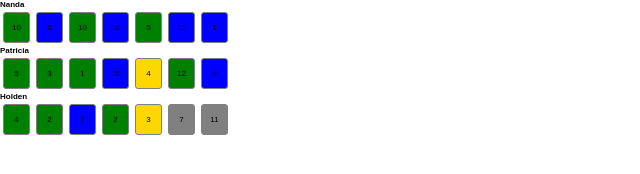
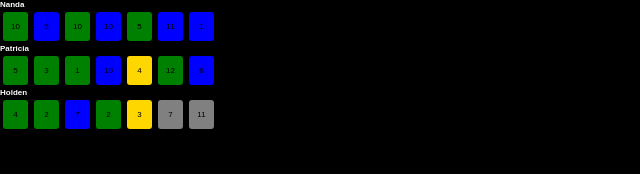
Before and after one commit to balaclark/Stacked, a plain HTML site: page cc.html in a window 1280 px wide. Shown: the whole page, without its empty margins (0-640 px from the left). Drawn offline with Linux system fonts and the light colour scheme.

Commit message:
super shoddy game rendering

```diff
--- a/cc.html
+++ b/cc.html
@@ -17,8 +17,8 @@
 <script src="js/cc.js"></script>
 
 <script id="card" type="text/html">
-<div class="{{ type.toLowerCase }} card {{ suite }} num-{{ number }} {{ number }}-{{ suite }}">
-	{{ number }}
+<div class="{{ type.toLowerCase }} card {{ suit }} num-{{ value }} {{ value }}-{{ suit }}">
+	{{ value }}
 </div>
 </script>
 
@@ -29,9 +29,15 @@
 </script>
 
 <script>
+
+var game;
+
 $(function () {
 
-	var game = new Stacked.View.Game ({
+	game = new Stacked.View.Game ({
+
+		parentEl: '#stacked',
+
 		model: new Stacked.Model.Game({
 			deck: new Stacked.Model.Deck({
 				type: 'Spanish',
@@ -45,7 +51,7 @@ $(function () {
 		})
 	});
 
-	game.render('#stacked')
+	game.render();
 
 });
 </script>
--- a/css/cc.css
+++ b/css/cc.css
@@ -1,3 +1,12 @@
+
+body {
+	background-color: black;
+}
+
+strong {
+	color: white;
+}
+
 #stacked {
 	font-size: 8px;
 }
@@ -6,7 +15,6 @@
 	display: inline-block;
 	width: 25px;
 	border-radius: 3px;
-	border: solid 1px grey;
 	margin: 3px;
 	padding: 10px 0;
 	text-align: center;
--- a/js/cc.js
+++ b/js/cc.js
@@ -16,22 +16,22 @@ Stacked.Collection = {};
 	Stacked.Model.Type.Base = Backbone.Model.extend({
 		defaults: {
 			cards: [],
-			suites: []
+			suits: []
 		}
 	});
 
 	Stacked.Model.Type.Spanish = Stacked.Model.Type.Base.extend({
 		defaults: {
 			cards: [1, 2, 3, 4, 5, 6, 7, 10, 11, 12],
-			suites: ['cups', 'clubs', 'coins', 'swords']
+			suits: ['cups', 'clubs', 'coins', 'swords']
 		}
 	});
 
 	Stacked.Model.Card = Backbone.Model.extend({
 		defaults: {
 			type: '',
-			suite: '',
-			number: 0
+			suit: '',
+			value: 0
 		}
 	});
 
@@ -64,9 +64,9 @@ Stacked.Collection = {};
 				cards = new Stacked.Collection.Cards()
 
 			for (var i = 0; i < this.get('decks'); i++) {
-				_.each(set.get('suites'), function (suite) {
+				_.each(set.get('suits'), function (suit) {
 					_.each(set.get('cards'), function (card) {
-						cards.add({ type: type, suite: suite, number: card });
+						cards.add({ type: type, suit: suit, value: card });
 					});
 				});
 			}
@@ -97,10 +97,12 @@ Stacked.Collection = {};
 	});
 
 	Stacked.Model.Player = Backbone.Model.extend({
+
 		defaults: {
 			name: '',
 			hand: null,
 		},
+
 		initialize: function () {
 			this.set('hand', new Stacked.Collection.Hand());
 		}
@@ -186,15 +188,26 @@ Stacked.Collection = {};
 
 	Stacked.View.Game = Backbone.View.extend({
 
-		render: function (elm) {
+		players: [],
 
-			var el = this.el;
+		initialize: function () {
+
+			var el = this.el,
+				players = [];
 
 			this.model.get('players').each(function (player) {
-				(new Stacked.View.Player({ el: el, model: player })).render();
+				players.push(new Stacked.View.Player({ el: el, model: player }));
 			});
 
-			$(elm).html(this.el);
+			this.players = players;
+		},
+
+		render: function (elm) {
+			this.$el.empty();
+			_.each(this.players, function (player) {
+				player.render();
+			});
+			$(this.options.parentEl).html(this.el);
 		}
 	});
 
```
